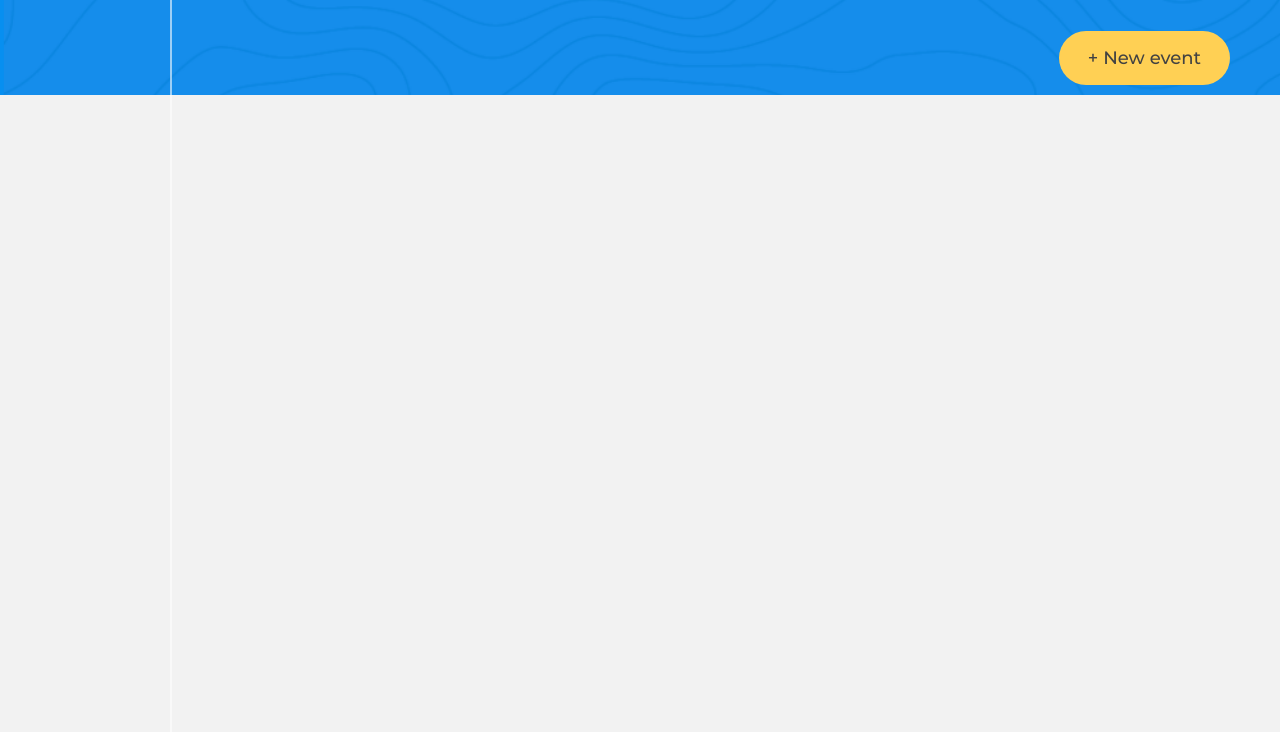
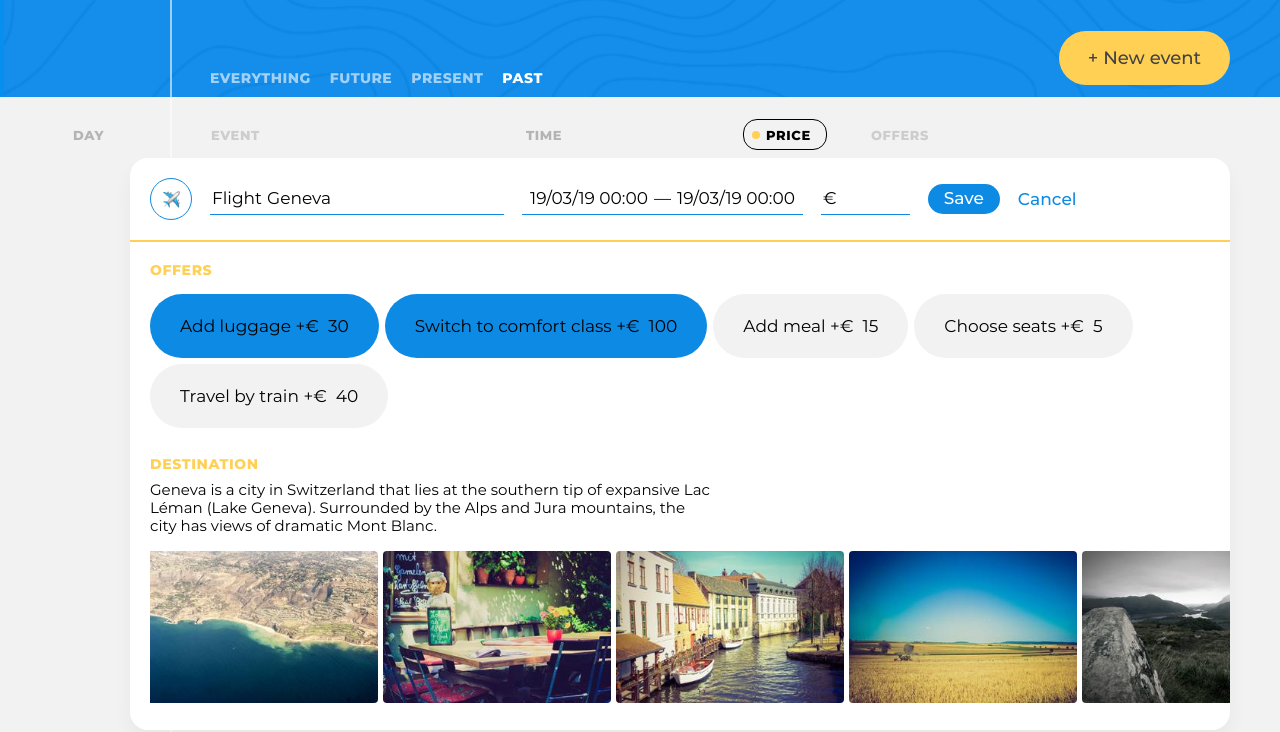
Before and after one commit to htmlacademy-univer-js2/2434355-big-trip-4, a website built with webpack: page public/index.html in a window 1280 px wide. Shown: the part 68-800 px from the top of the page. Built offline with nearby package versions, Linux system fonts and the light colour scheme.

Commit message:
правки

```diff
--- a/package.json
+++ b/package.json
@@ -20,7 +20,7 @@
     "@babel/preset-env": "7.20.2",
     "babel-loader": "9.1.0",
     "copy-webpack-plugin": "11.0.0",
-    "eslint": "8.28.0",
+    "eslint": "^8.28.0",
     "eslint-config-htmlacademy": "8.0.0",
     "html-webpack-plugin": "5.6.0",
     "webpack": "5.75.0",
--- a/src/main.js
+++ b/src/main.js
@@ -4,7 +4,7 @@ import {RenderPosition, render} from './render.js';
 import EventPresenter from './presenter/event-presenter.js';
 
 const tripElement = document.querySelector('.trip-main');
-const filtersElement = tripElement.querySelector('.trip-control__filters');
+const filtersElement = tripElement.querySelector('.trip-controls__filters');
 const eventsElement = document.querySelector('.trip-events');
 const eventsPresenter = new EventPresenter({eventsContainer: eventsElement});
 
--- a/src/view/filter-view.js
+++ b/src/view/filter-view.js
@@ -1,4 +1,3 @@
-
 import {createElement} from '../render.js';
 
 function createFilterTemplate() {
```
Also changed, not shown: public/index.html (+0 -5 lines), src/view/new-way-point-view.js (+22 -1 lines), 3 other files.
